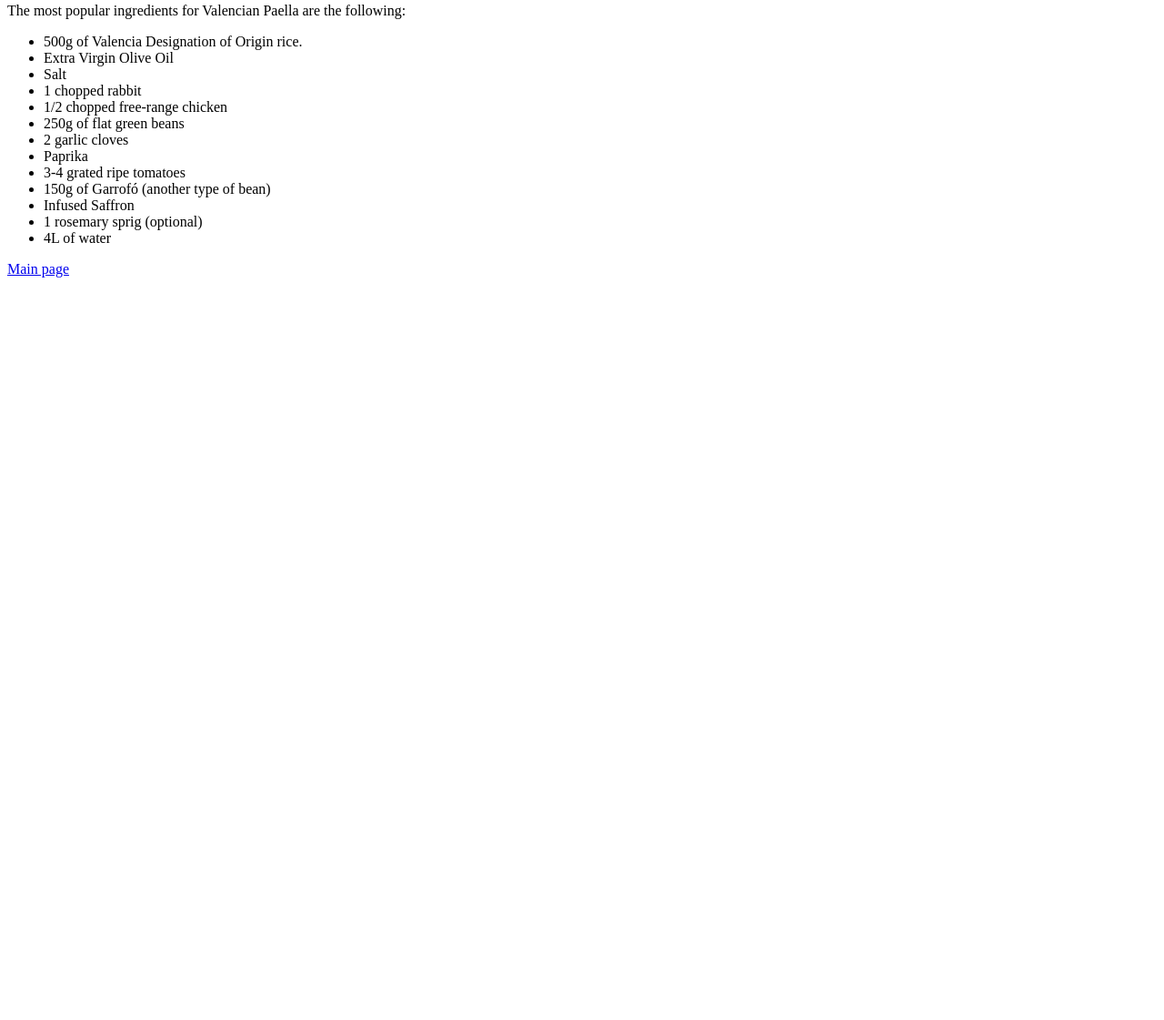
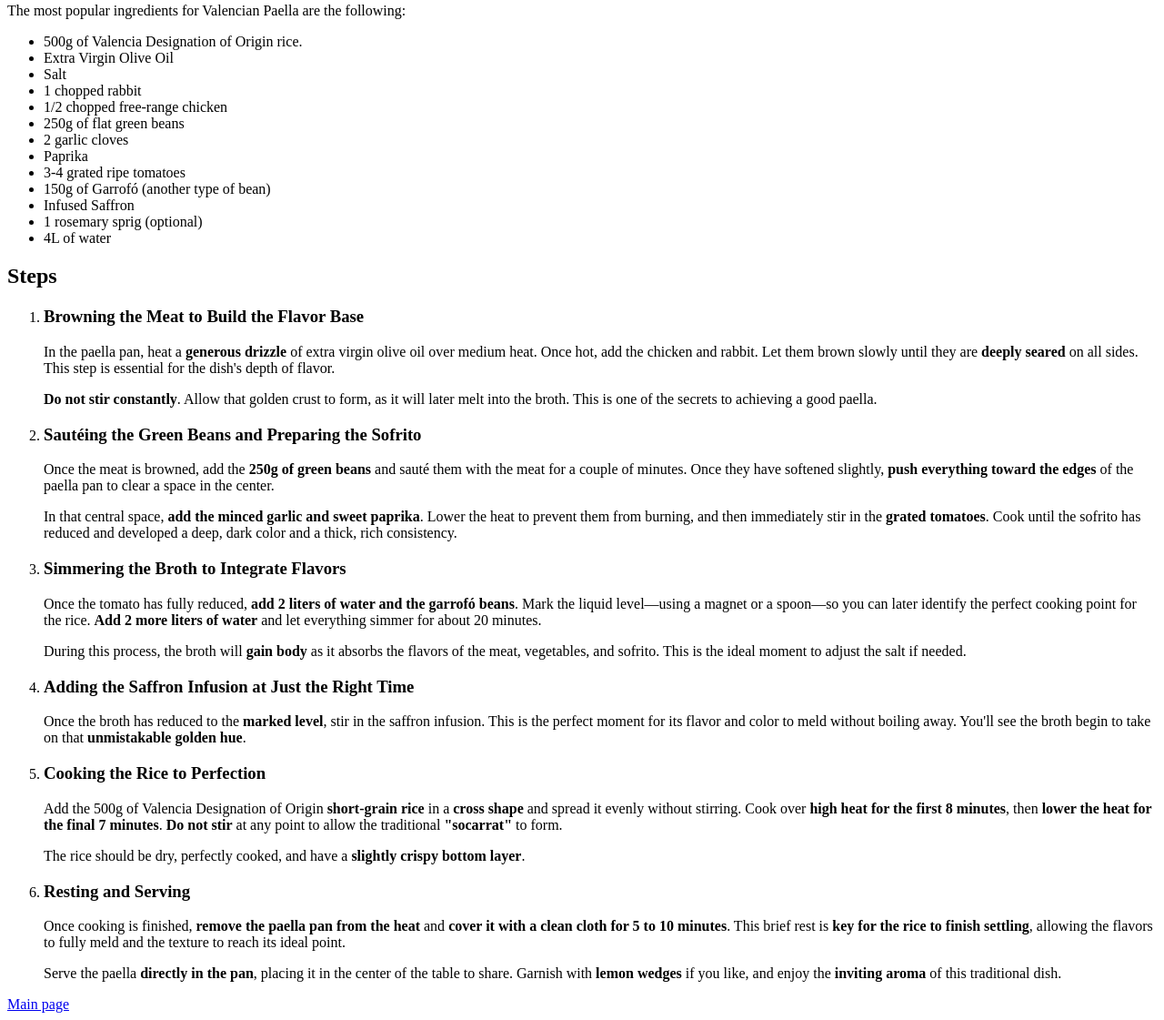
Before and after one commit to SaraBRcs/odin-recipes, a plain HTML site: page recipes/valencian_paella.html in a window 1280 px wide. Shown: the part 4285-5406 px from the top of the page at 91% size. Before the commit the page ends 4598 px from the top, so only its background shows below. Drawn offline with Linux system fonts and the light colour scheme.

Commit message:
Finish adding content for the paella recipe page
Complete the content for the paella recipe page. Now the page has its
full content added.

```diff
--- a/recipes/valencian_paella.html
+++ b/recipes/valencian_paella.html
@@ -55,6 +55,58 @@
 
         <li>4L of water</li>
     </ul>
+
+    <h2>Steps</h2>
+
+    <ol>
+        <li>
+            <h3>Browning the Meat to Build the Flavor Base</h3>
+
+            <p>In the paella pan, heat a <strong>generous drizzle</strong> of extra virgin olive oil over medium heat. Once hot, add the chicken and rabbit. Let them brown slowly until they are <strong>deeply seared</strong> on all sides. This step is essential for the dish's depth of flavor.</p>
+
+            <p><strong>Do not stir constantly</strong>. Allow that golden crust to form, as it will later melt into the broth. This is one of the secrets to achieving a good paella.</p>
+        </li>
+
+        <li>
+            <h3>Sautéing the Green Beans and Preparing the Sofrito</h3>
+            <!-- I should style all the Sofritos and literal Spanish words using CSS to change the font to italic -->
+
+            <p>Once the meat is browned, add the <strong>250g of green beans</strong> and sauté them with the meat for a couple of minutes. Once they have softened slightly, <strong>push everything toward the edges</strong> of the paella pan to clear a space in the center.</p>
+
+            <p>In that central space, <strong>add the minced garlic and sweet paprika</strong>. Lower the heat to prevent them from burning, and then immediately stir in the <strong>grated tomatoes</strong>. Cook until the sofrito has reduced and developed a deep, dark color and a thick, rich consistency.</p>
+        </li>
+
+        <li>
+            <h3>Simmering the Broth to Integrate Flavors</h3>
+
+            <p>Once the tomato has fully reduced, <strong>add 2 liters of water and the garrofó beans</strong>. Mark the liquid level—using a magnet or a spoon—so you can later identify the perfect cooking point for the rice. <strong>Add 2 more liters of water</strong> and let everything simmer for about 20 minutes.</p>
+
+            <p>During this process, the broth will <strong>gain body</strong> as it absorbs the flavors of the meat, vegetables, and sofrito. This is the ideal moment to adjust the salt if needed.</p>
+        </li>
+
+        <li>
+            <h3>Adding the Saffron Infusion at Just the Right Time</h3>
+
+            <p>Once the broth has reduced to the <strong>marked level</strong>, stir in the saffron infusion. This is the perfect moment for its flavor and color to meld without boiling away. You'll see the broth begin to take on that <strong>unmistakable golden hue</strong>.</p>
+        </li>
+
+        <li>
+            <h3>Cooking the Rice to Perfection</h3>
+
+            <p>Add the 500g of Valencia Designation of Origin <strong>short-grain rice</strong> in a <strong>cross shape</strong> and spread it evenly </strong>without stirring</strong>. Cook over <strong>high heat for the first 8 minutes</strong>, then <strong>lower the heat for the final 7 minutes</strong>. <strong>Do not stir</strong> at any point to allow the traditional <strong>"socarrat"</strong> to form.</p>
+
+            <p>The rice should be dry, perfectly cooked, and have a <strong>slightly crispy bottom layer</strong>.</p>
+        </li>
+
+        <li>
+            <h3>Resting and Serving</h3>
+
+            <p>Once cooking is finished, <strong>remove the paella pan from the heat</strong> and <strong>cover it with a clean cloth for 5 to 10 minutes</strong>. This brief rest is <strong>key for the rice to finish settling</strong>, allowing the flavors to fully meld and the texture to reach its ideal point.</p>
+
+            <p>Serve the paella <strong>directly in the pan</strong>, placing it in the center of the table to share. Garnish with <strong>lemon wedges</strong> if you like, and enjoy the <strong>inviting aroma</strong> of this traditional dish.</p>
+        </li>
+    </ol>
+
     <a href="../index.html">Main page</a>
 </body>
 </html>
```
